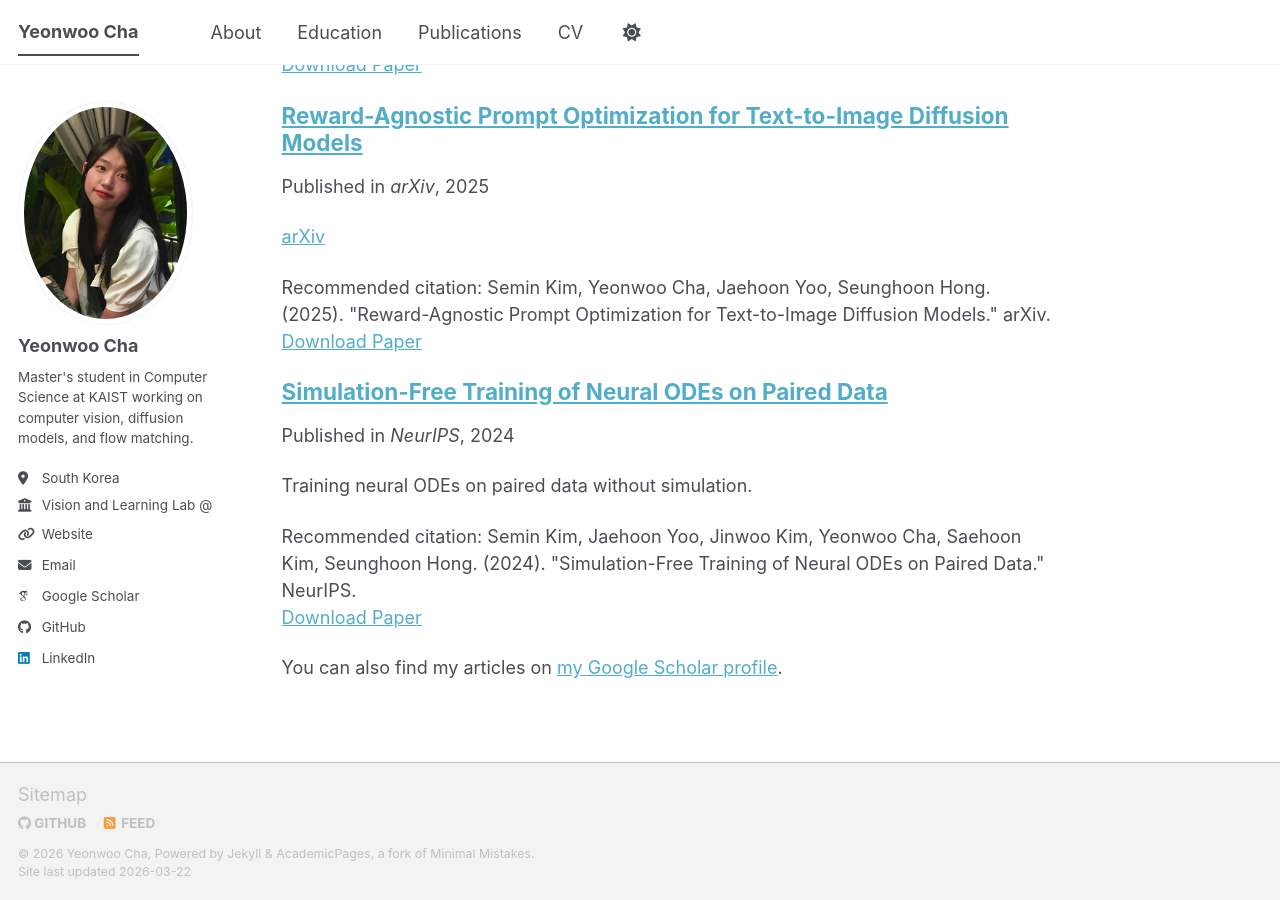
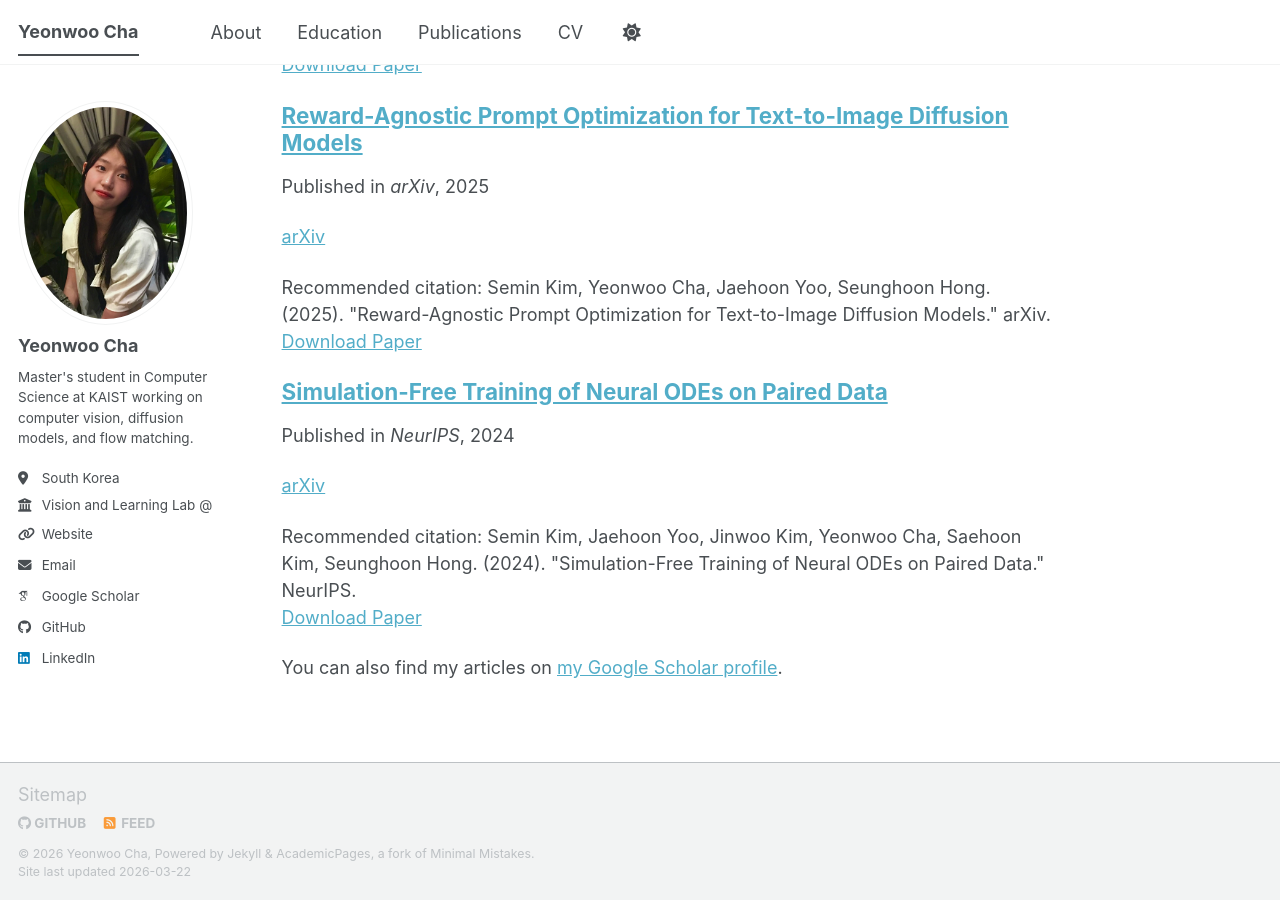
Before and after one commit to yeonwoo378/yeonwoo378.github.io, a Jekyll site: the page built from _pages/about.md, in a window 1280 px wide and 900 px high, scrolled down 747 px. Built offline with Jekyll 4.4.1, drawn with Linux system fonts in a browser that asks for light colours; some web fonts are replaced; a script bundle is joined from its source files by our own code; library files that are not in the unit come from our copies.

Commit message:
Revise publication metadata for Neural ODEs paper
Updated publication details for the paper on Neural ODEs.

```diff
--- a/_publications/2024-12-01-simulation-free-training-of-neural-odes-on-paired-data.md
+++ b/_publications/2024-12-01-simulation-free-training-of-neural-odes-on-paired-data.md
@@ -2,8 +2,6 @@
 title: "Simulation-Free Training of Neural ODEs on Paired Data"
 collection: publications
 category: conferences
-permalink: /publication/simulation-free-training-neural-odes/
-excerpt: "Training neural ODEs on paired data without simulation."
 date: 2024-12-01
 venue: "NeurIPS"
 paperurl: "https://arxiv.org/abs/2410.22918"
```
